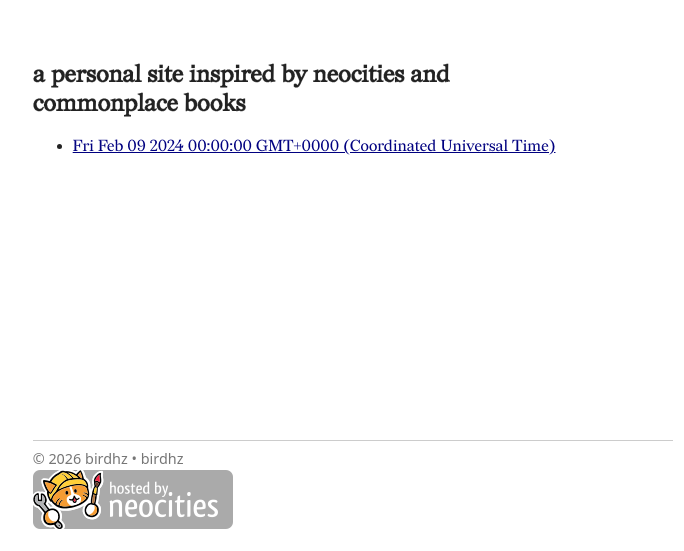
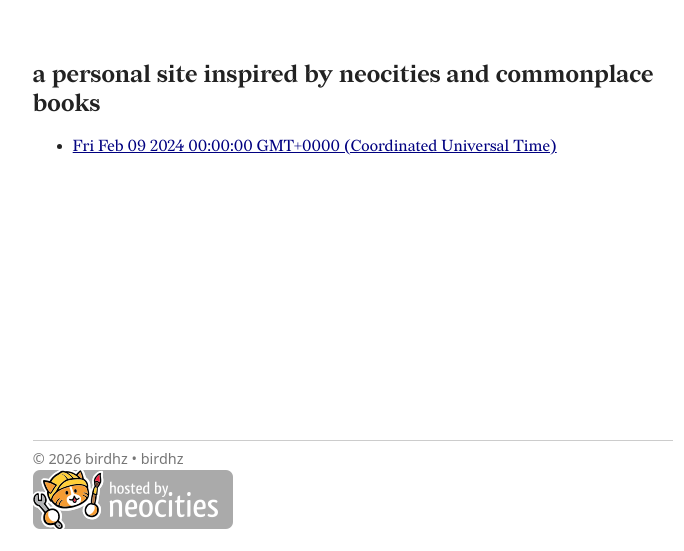
Before and after one commit to birdhz/birdhz, an Eleventy site: page src/index.md in a window 1280 px wide. Shown: the part 249-800 px from the top of the page, without its empty margins (287-971 px from the left). Built offline with nearby package versions, Linux system fonts and the light colour scheme; Eleventy itself is replaced by a stand-in of ours; files that its build step writes are made by us from their sources.

Commit message:
import the style for redaction fonts

```diff
--- a/src/css/style.css
+++ b/src/css/style.css
@@ -1,13 +1,9 @@
 @import "smol-11ty-starter.css";
+@import "redaction.css";
 
 @font-face {
   font-family: Venice;
   src: url("/fonts/venice_classic/VeniceClassic.ttf") format("truetype");
-}
-
-@font-face {
-  font-family: Redaction;
-  src: url("/fonts/redaction/Redaction_10-Regular.woff2") format("woff2");
 }
 
 header {
```
